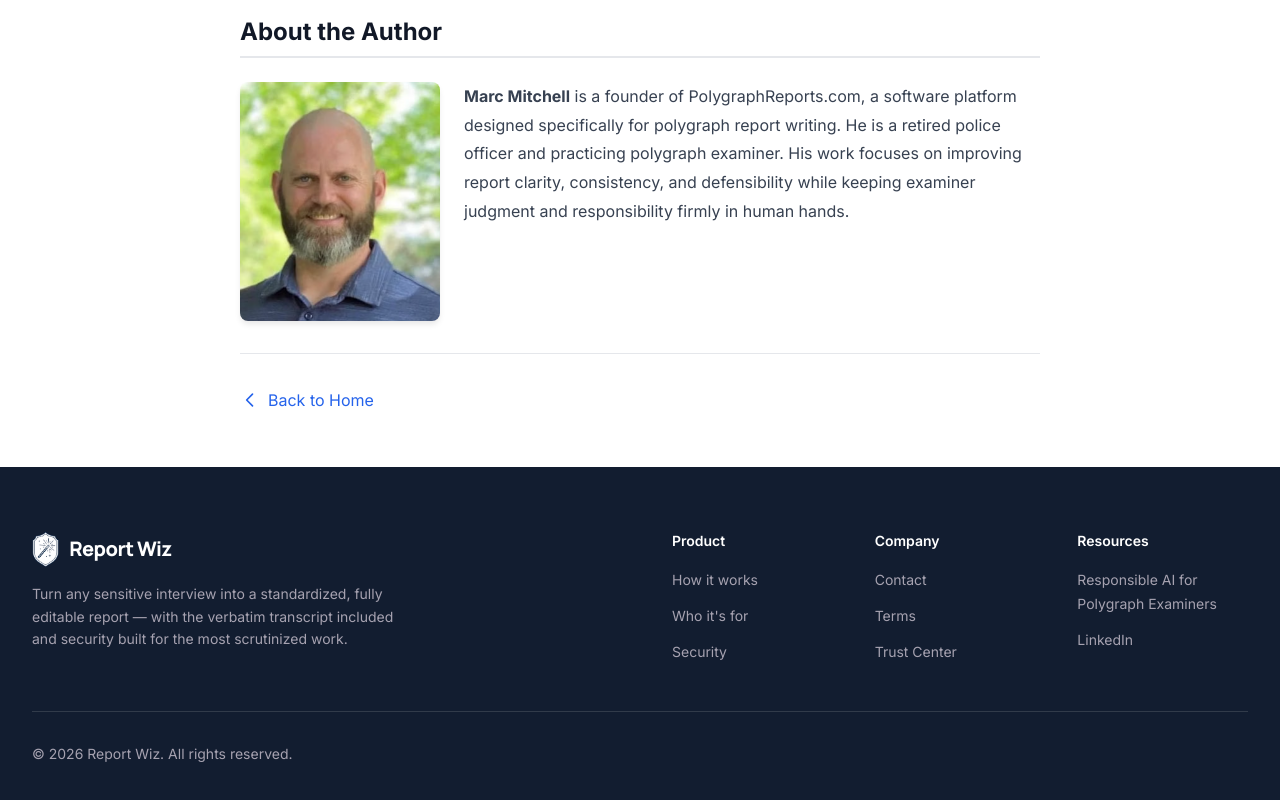
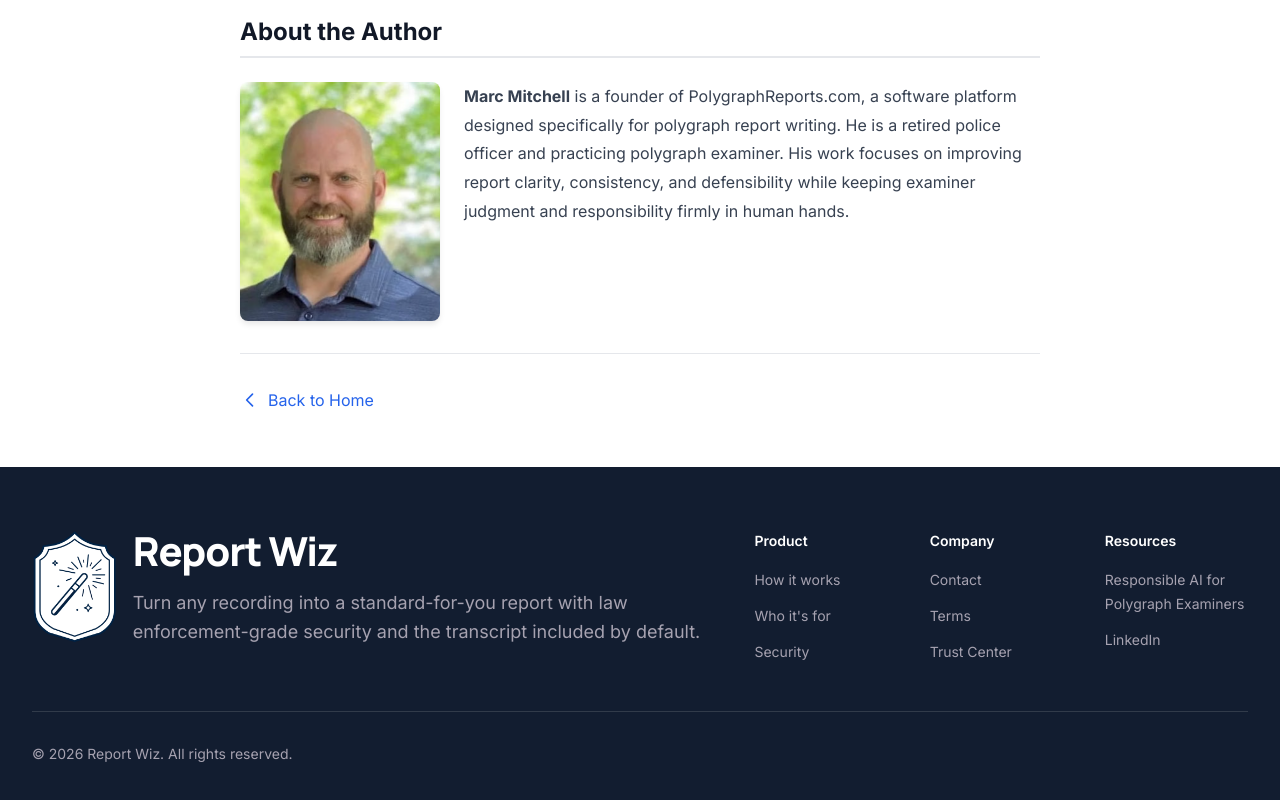
Before and after one commit to PolygraphReports/report-wiz-marketing, a Next.js app: page /ai-responsible-use-polygraph in a window 1280 px wide. Shown: the part 6161-6961 px from the top of the page. Built offline with nearby package versions, Linux system fonts and the light colour scheme.

Commit message:
new logo icon and some copywriting

```diff
--- a/app/page.tsx
+++ b/app/page.tsx
@@ -12,16 +12,17 @@
   ShieldCheckIcon,
 } from '@/components/icons'
 
-const APP_URL = 'https://app.polygraphreports.com'
-const APP_REGISTER_URL = 'https://app.polygraphreports.com/register'
+const APP_URL = 'https://app.reportwiz.ai'
+const APP_REGISTER_URL = 'https://app.reportwiz.ai/register'
 const TRUST_CENTER_URL = 'https://trust.polygraphreports.com'
-const DEMO_MAILTO = 'mailto:sales@polygraphreports.com?subject=Report%20Wiz%20Demo'
+const DEMO_URL =
+  'https://calendar.google.com/calendar/u/0/appointments/schedules/AcZssZ3aKqTQdxBsjh7pmXxU4IKmDhkVa5LZ5qPk6qq6IJcfjvBfyK1H1KzKjJEQop2dg4Cu7_T91vae?gv=true'
 
 const stats = [
-  { value: '80%+', label: 'Less time writing reports' },
-  { value: 'Minutes', label: 'From recording to first draft' },
-  { value: 'Transcript', label: 'Included with every report' },
-  { value: 'CJIS ready', label: 'Built for law enforcement' },
+  { value: '80%+', label: 'Less time spent writing reports or notes without losing control' },
+  { value: 'CJIS ready', label: 'Built for law enforcement but available for everyone' },
+  { value: 'Private', label: 'Your data is never sold, shared, or used to train AI models' },
+  { value: 'Transcript', label: 'Every report includes the transcript by default' },
 ]
 
 const audiences = [
@@ -153,11 +154,11 @@
                 Secure AI reporting for sensitive interviews
               </p>
               <h1 className="mt-5 font-heading text-5xl font-extrabold leading-[1.02] tracking-tight text-balance text-ploy-text-primary md:text-6xl">
-                Turn sensitive interviews into standardized reports
+                Turn sensitive conversations into standardized reports
               </h1>
               <p className="mt-6 max-w-xl text-lg leading-relaxed text-ploy-text-secondary">
-                Report Wiz transforms your interview recordings into professional, fully customizable
-                reports in minutes with enterprise-grade security and the transcript included by default.
+                Report Wiz transforms your recordings into professional, fully customizable
+                reports in minutes with law enforcement-grade security and the transcript included by default.
               </p>
               <div className="mt-8 flex flex-col gap-3 sm:flex-row sm:items-center">
                 <a
@@ -168,7 +169,9 @@
                   <ArrowRightIcon className="h-4 w-4" />
                 </a>
                 <a
-                  href={DEMO_MAILTO}
+                  href={DEMO_URL}
+                  target="_blank"
+                  rel="noopener noreferrer"
                   className="inline-flex items-center justify-center rounded-full border border-ploy-border-primary bg-ploy-background-primary px-7 py-3.5 text-base font-semibold text-ploy-text-primary transition-colors hover:bg-ploy-neutral-secondary"
                 >
                   Book a demo
@@ -209,7 +212,7 @@
                 <div className="font-heading text-3xl font-extrabold tracking-tight text-ploy-text-primary">
                   {stat.value}
                 </div>
-                <div className="mt-1.5 text-sm text-ploy-text-secondary">{stat.label}</div>
+                <div className="mt-1.5 text-md text-ploy-text-secondary">{stat.label}</div>
               </div>
             ))}
           </div>
@@ -416,7 +419,9 @@
                 <ArrowRightIcon className="h-4 w-4" />
               </a>
               <a
-                href={DEMO_MAILTO}
+                href={DEMO_URL}
+                target="_blank"
+                rel="noopener noreferrer"
                 className="inline-flex items-center justify-center rounded-full border border-ploy-text-on-accent-primary/40 px-7 py-3.5 text-base font-semibold text-ploy-text-on-accent-primary transition-colors hover:bg-ploy-text-on-accent-primary/10"
               >
                 Book a demo
--- a/components/Footer.tsx
+++ b/components/Footer.tsx
@@ -6,15 +6,18 @@
     <footer className="bg-ploy-neutral-inverse text-ploy-text-inverse">
       <div className="mx-auto w-full max-w-7xl px-6 py-16 lg:px-8">
         <div className="flex flex-col gap-12 md:flex-row md:justify-between">
-          <div className="max-w-sm">
-            <div className="flex items-center gap-2.5 text-ploy-text-inverse">
-              <LogoIcon className="h-9 w-auto" />
-              <span className="font-heading text-xl font-extrabold tracking-tight">Report Wiz</span>
+          <div className="max-w-full">
+            <div className="flex items-start gap-4 text-ploy-text-inverse">
+              <LogoIcon className="h-[7rem] w-auto shrink-0" />
+              <div>
+                <span className="font-heading text-[2.5rem] font-extrabold leading-none tracking-tight">
+                  Report Wiz
+                </span>
+                <p className="mt-4 text-lg leading-relaxed text-ploy-text-inverse-secondary">
+                  Turn any recording into a standard-for-you report with law enforcement-grade security and the transcript included by default.
+                </p>
+              </div>
             </div>
-            <p className="mt-4 text-sm leading-relaxed text-ploy-text-inverse-secondary">
-              Turn any sensitive interview into a standardized, fully editable report — with the
-              verbatim transcript included and security built for the most scrutinized work.
-            </p>
           </div>
 
           <div className="grid grow grid-cols-2 gap-8 sm:grid-cols-3 md:max-w-xl">
@@ -61,7 +64,7 @@
                 </li>
                 <li>
                   <a
-                    href="https://app.polygraphreports.com/terms"
+                    href="https://app.reportwiz.ai/terms"
                     className="text-sm text-ploy-text-inverse-secondary transition-colors hover:text-ploy-text-inverse"
                     target="_blank"
                     rel="noopener noreferrer"
--- a/components/Header.tsx
+++ b/components/Header.tsx
@@ -1,8 +1,8 @@
 import Link from 'next/link'
 import LogoIcon from '@/components/LogoIcon'
 
-const APP_URL = 'https://app.polygraphreports.com'
-const APP_REGISTER_URL = 'https://app.polygraphreports.com/register'
+const APP_URL = 'https://app.reportwiz.ai'
+const APP_REGISTER_URL = 'https://app.reportwiz.ai/register'
 
 export default function Header() {
   return (
--- a/components/PricingSection.tsx
+++ b/components/PricingSection.tsx
@@ -2,7 +2,7 @@
 
 import { useState } from 'react'
 
-const APP_REGISTER_URL = 'https://app.polygraphreports.com/register'
+const APP_REGISTER_URL = 'https://app.reportwiz.ai/register'
 const CONTACT_SALES_URL = 'https://forms.gle/3fhDKpuQaiHJQh7p8'
 
 const pricing = {
```
Also changed, not shown: public/images/logo.png.
